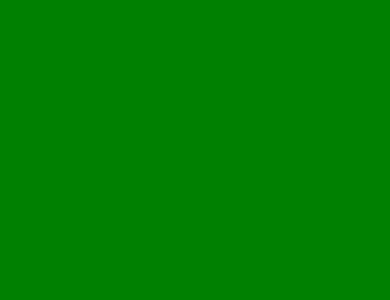
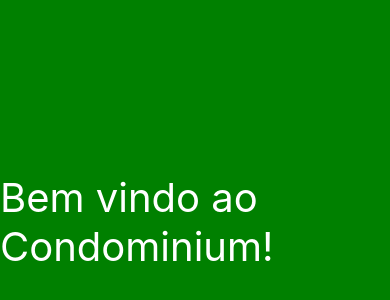
Before and after one commit to WesleyEstevam/mobile-condominium, a React Native app: screen / in a window 390 px wide. Shown: the part 200-500 px from the top of the page. Built offline with nearby package versions, Linux system fonts and the light colour scheme.

Commit message:
Tela do app.js atualizada

```diff
--- a/App.js
+++ b/App.js
@@ -18,7 +18,7 @@ const styles = StyleSheet.create({
     justifyContent: "center",
   },
   text: {
-    color: "green",
+    color: "white",
     fontSize: 40,
   },
 });
```
